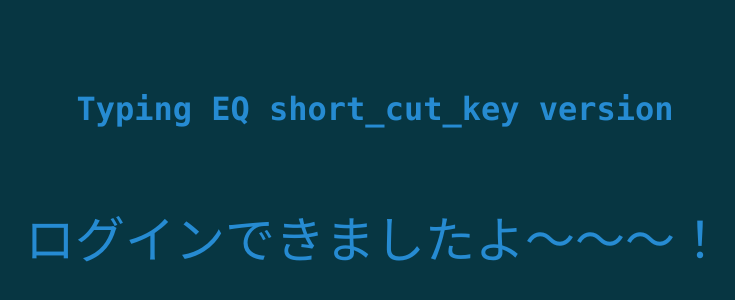
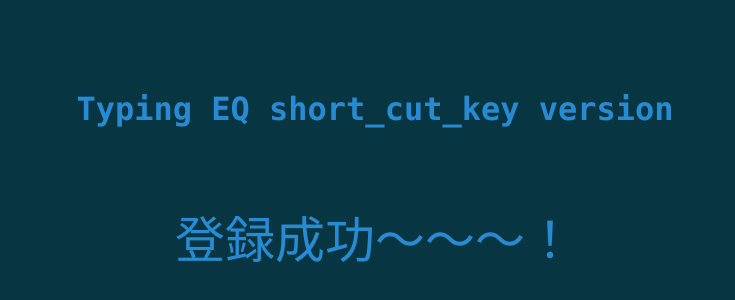
Before and after one commit to kobakichi/React_Flask_app, a React (Create React App) app in the folder front/React/: page / in a window 1280 px wide. Shown: the part 204-504 px from the top of the page, without its empty margins (265-1000 px from the left). Built offline with nearby package versions, Linux system fonts and the light colour scheme.

Commit message:
home.tsxの表示内容変更

```diff
--- a/front/React/src/components/Home/Home.tsx
+++ b/front/React/src/components/Home/Home.tsx
@@ -5,7 +5,7 @@ export const Home = () => {
   return (
     <div className={styles.wrapper}>
       <h1>Typing EQ short_cut_key version</h1>
-      <p>ログインできましたよ〜〜〜！</p>
+      <p>登録成功〜〜〜！</p>
     </div>
   );
 };
```
Also changed, not shown: 1 other file (tests, documents, lock files or other folders).
